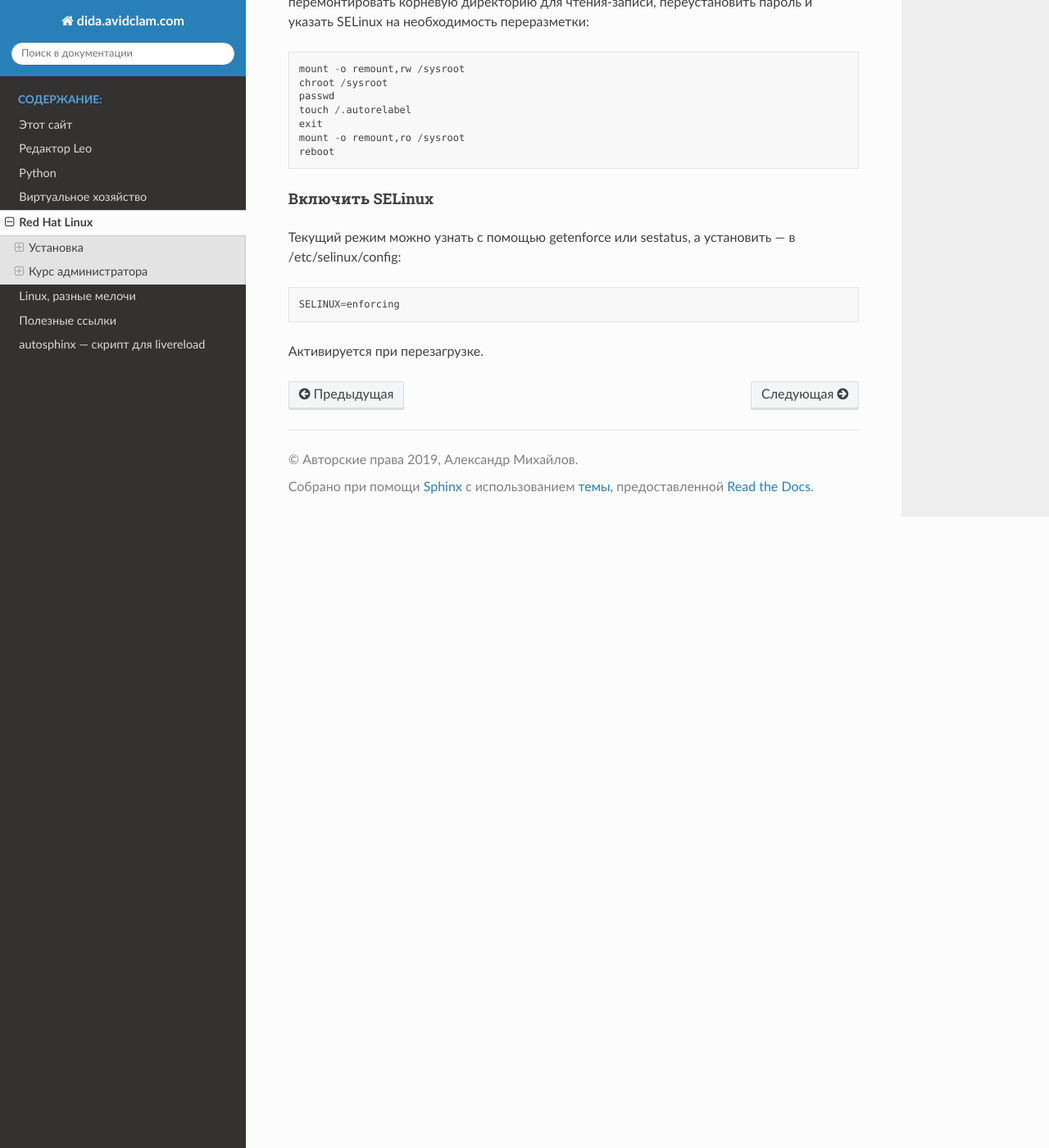
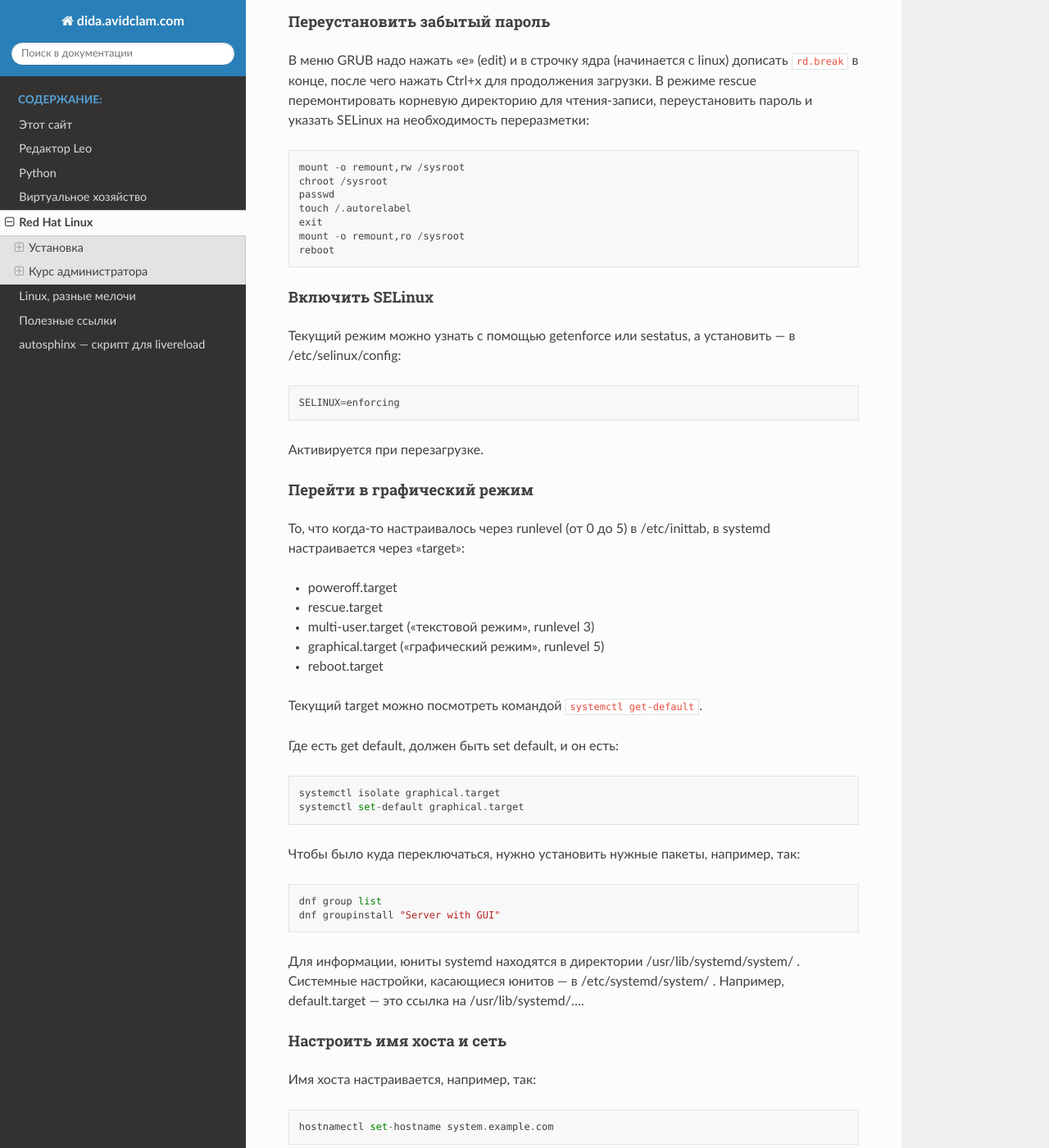
Before and after one commit to avidclam/dida, a Sphinx documentation site: the page built from docs/redhat.rst, in a window 1280 px wide and 1400 px high, scrolled down 4883 px. Shown: the whole window at 82% size. Built offline with Sphinx 7.4.7 and the Read the Docs theme 2.0.0, drawn with Linux system fonts in a browser that asks for light colours; some of the changed text lies outside the part shown.

Commit message:
section 4 up to cron

```diff
--- a/docs/redhat.rst
+++ b/docs/redhat.rst
@@ -217,3 +220,118 @@ Notes:
     SELINUX=enforcing
 
 Активируется при перезагрузке.
+
+Перейти в графический режим
+^^^^^^^^^^^^^^^^^^^^^^^^^^^^^^^^^^^^^^^^^^^^^^^^^^^
+
+То, что когда-то настраивалось через runlevel (от 0 до 5) в /etc/inittab, в systemd настраивается через "target":
+
+* poweroff.target
+* rescue.target
+* multi-user.target ("текстовой режим", runlevel 3)
+* graphical.target ("графический режим", runlevel 5)
+* reboot.target
+
+Текущий target можно посмотреть командой ``systemctl get-default``.
+
+Где есть get default, должен быть set default, и он есть::
+
+    systemctl isolate graphical.target
+    systemctl set-default graphical.target
+
+Чтобы было куда переключаться, нужно установить нужные пакеты, например, так::
+
+    dnf group list
+    dnf groupinstall "Server with GUI"
+
+Для информации, юниты systemd находятся в директории /usr/lib/systemd/system/ .
+Системные настройки, касающиеся юнитов --- в /etc/systemd/system/ .
+Например, default.target --- это ссылка на /usr/lib/systemd/....
+
+Настроить имя хоста и сеть
+^^^^^^^^^^^^^^^^^^^^^^^^^^^^^^^^^^^^^^^^^^^^^^^^
+
+Имя хоста настраивается, например, так::
+
+    hostnamectl set-hostname system.example.com
+
+Сеть настраивается с помощью Network Manager.
+Команда ``nmcli`` без параметров выдает информацию о текущих настройках.
+Команда ``ip addr`` показывает интерфейсы и соответствующие IP-адреса, ``ip route show`` --- настройку маршрутизации.
+
+Следующие интуитивные команды настраивают и поднимают статическое IP-соединение::
+
+    nmcli connection add con-name system type ethernet ifname eth0 ipv4.address 192.168.122.10/24 ipv4.gateway 192.168.122.1 ipv4.dns 192.168.122.254 ipv4.method manual
+    nmcli connection up system
+
+Рестартовать Network Manager можно стандартно::
+
+    systemctl restart NetworkManager
+
+Посмотреть текущие установки можно в директории
+
+::
+
+    /etc/sysconfig/network-scripts
+
+Замечания про репозитории
+^^^^^^^^^^^^^^^^^^^^^^^^^^^^^^^^^^^^^^^^^^^^^^^^
+
+Некоторые полезные сведения о репозиториях, пакетах и управлении ими.
+
+* Вместо yum -\> dnf.
+* Как уже говорилось, в RHEL8 два репозитория --- BaseOS и AppStream.
+* Их можно найти, например, на ISO-диске RHEL8 в директориях с соответствующими именами и скопировать локально.
+
+После копирования создадим файл /etc/yum.repos.d/system.repo со следующим содержимым::
+
+    [BaseOS]
+    name = BaseOS
+    baseurl = file:///root/BaseOS
+    gpgcheck = 0
+    enabled = 1
+    [AppStream]
+    name = AppStream
+    baseurl = file:///root/AppStream
+    gpgcheck = 0
+    enabled = 1
+
+Далее::
+
+    dnf clean all
+
+Проверка::
+
+    dnf repolist
+    dnf groups list
+
+Запускать по cron от имени пользователя
+^^^^^^^^^^^^^^^^^^^^^^^^^^^^^^^^^^^^^^^^^^^^^^^^^^^^^^^^^^^^^^^^^^^^^
+
+Создадим пользователя::
+
+    useradd -c "Regular User" -d /home/regular -m --user-group -u 5010 regular
+    passwd regular
+    su - regular
+
+Рекомендация по выбору ID для RHEL8: *The recommended practice is to assign IDs starting at 5,000*, так что UID=5010 вполне соответствует.
+
+Создадим скрипт::
+
+    su - regular
+    mkdir bin
+    mkdir log
+    echo "#!/bin/bash" > bin/cronjob.sh
+    echo "date >> /home/regular/log/cron.log" >> bin/cronjob.sh
+    chmod u+x bin/cronjob.sh
+    exit
+
+Настроим cron
+
+::
+
+    crontab -u regular -e
+    # в редакторе добавим строчку
+    */3 * * * * /home/regular/bin/cronjob.sh
+
+Скрипт будет исполняться каждые 3 минуты.
```
Also changed, not shown: other parts of docs/redhat.rst (+3 -0 lines), 1 other file.
